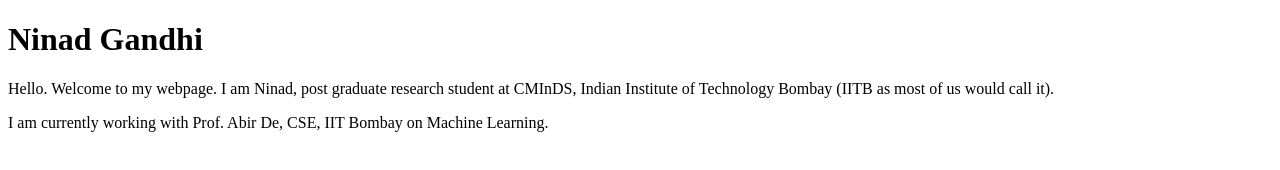
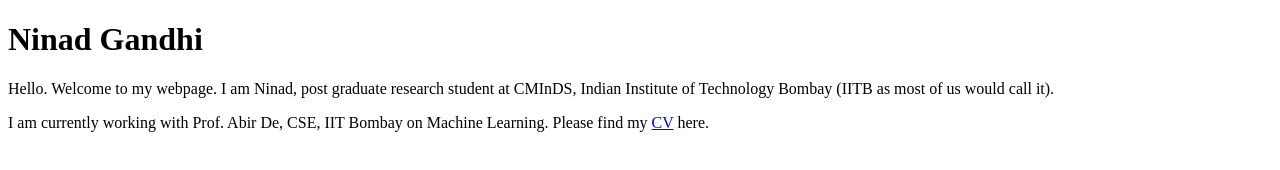
Before and after one commit to Ninyo97/ninyo97.github.io, a plain HTML site: page index.html in a window 1280 px wide. Drawn offline with Linux system fonts and the light colour scheme.

Commit message:
Adding CV

```diff
--- a/index.html
+++ b/index.html
@@ -9,7 +9,8 @@
         </p>
         <p>
             I am currently working with Prof. Abir De, CSE, IIT Bombay on Machine Learning.
-        </p>
+            Please find my <a href="CV_Ninad.pdf">CV</a> here.
+	</p>
 
 
     </body>
```
Also changed, not shown: 1 other file.
